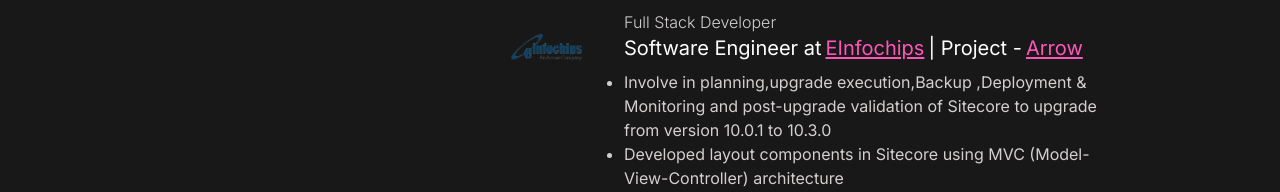
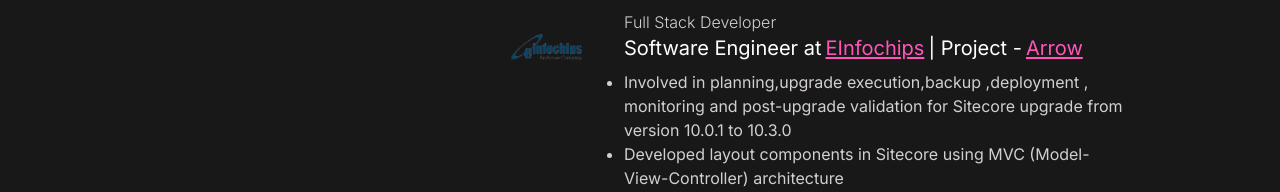
Before and after one commit to Vivekparmar999/Portfolio, a Next.js app: page / in a window 1280 px wide. Shown: the part 731-923 px from the top of the page. Built offline with nearby package versions, Linux system fonts and the light colour scheme.

Commit message:
Updated Resume

```diff
--- a/pages/index.tsx
+++ b/pages/index.tsx
@@ -154,9 +154,9 @@
               <div className="text-light text-v9-light-grey mt-2">
                 <ul className="list-disc">
                   <li>
-                  Involve in planning,upgrade execution,Backup ,Deployment
-                  & Monitoring and post-upgrade validation of Sitecore
-                  to upgrade from version 10.0.1 to 10.3.0
+                  Involved in planning,upgrade execution,backup ,deployment ,
+                  monitoring and post-upgrade validation for Sitecore
+                  upgrade from version 10.0.1 to 10.3.0
                   </li>
                   <li>
                   Developed layout components in Sitecore using MVC
```
